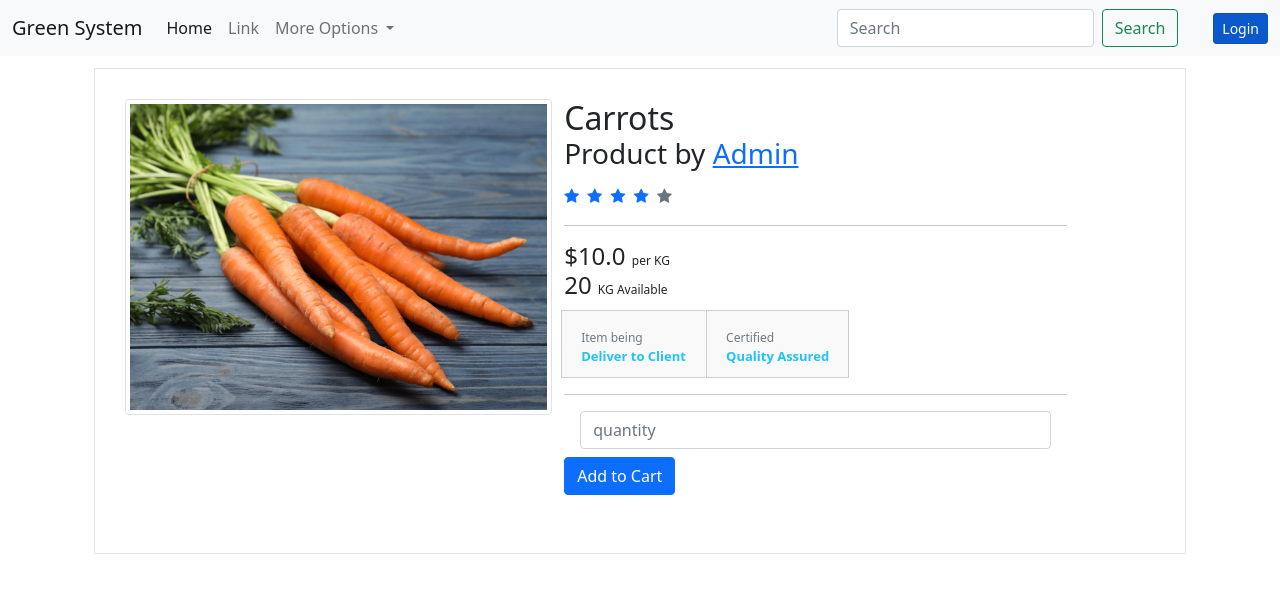
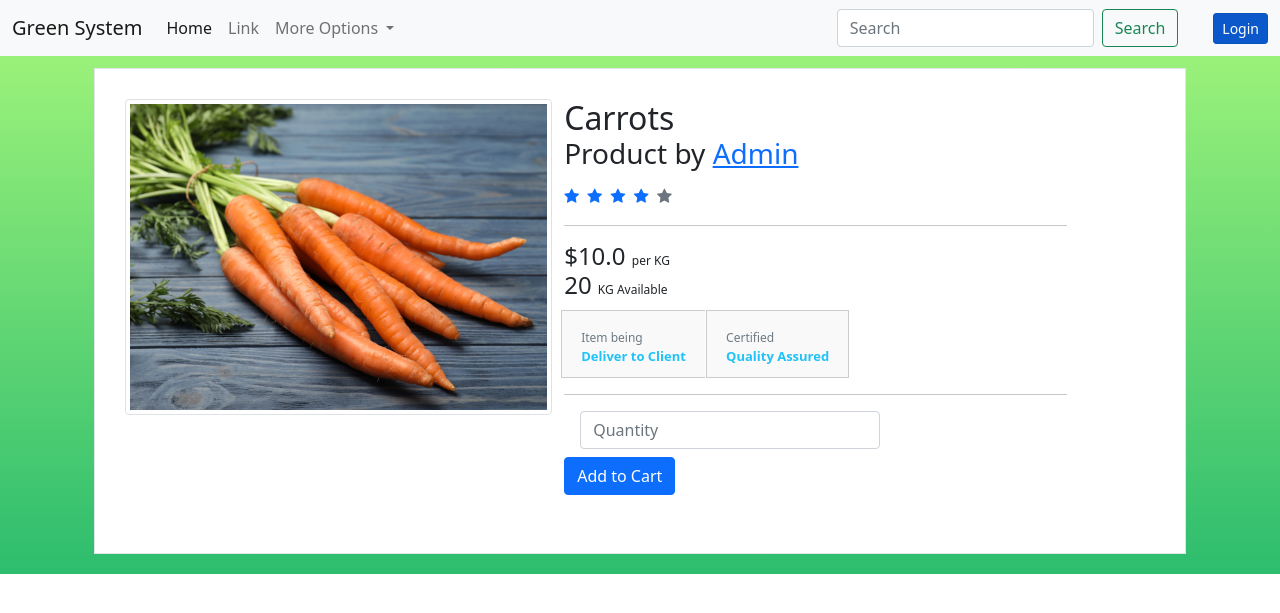
Before and after one commit to MatchHue/BackendGreenSystem, a Flask app: page /item_details/1 in a window 1280 px wide. Shown: the top 613 px of the page. Run offline with Flask 2, Linux system fonts and the light colour scheme; data comes from the database, SQL or seed files in the repository; some libraries are stand-ins or nearby versions.

Commit message:
smol changes

```diff
--- a/static/style.css
+++ b/static/style.css
@@ -310,10 +310,7 @@ a {
 
 
 
-body{
-    margin-top:20px;
-    background:#eee;
-}
+
 
 
 .product-content {
--- a/templates/item_details.html
+++ b/templates/item_details.html
@@ -56,9 +56,9 @@
                 <form class="form-inline">
                     <div class="form-group mx-sm-3 mb-2">
                       <label for="inputPassword2" class="sr-only">Quantity</label>
-                      <input type="number" min="1" max="{{item.quantity}}" class="form-control" id="quantity" placeholder="quantity">
+                      <input type="number" style="width: 300px;" min="1" max="{{item.quantity}}" class="form-control" id="quantity" placeholder="Quantity">
                     </div>
-                    <button type="submit" action="/addToCart" class="btn btn-primary mb-2">Add to Cart</button>
+                    <button type="submit" action="/addToCart/{{item.id}}" class="btn btn-primary mb-2">Add to Cart</button>
                   </form>
                 </div>
             </div>
```
